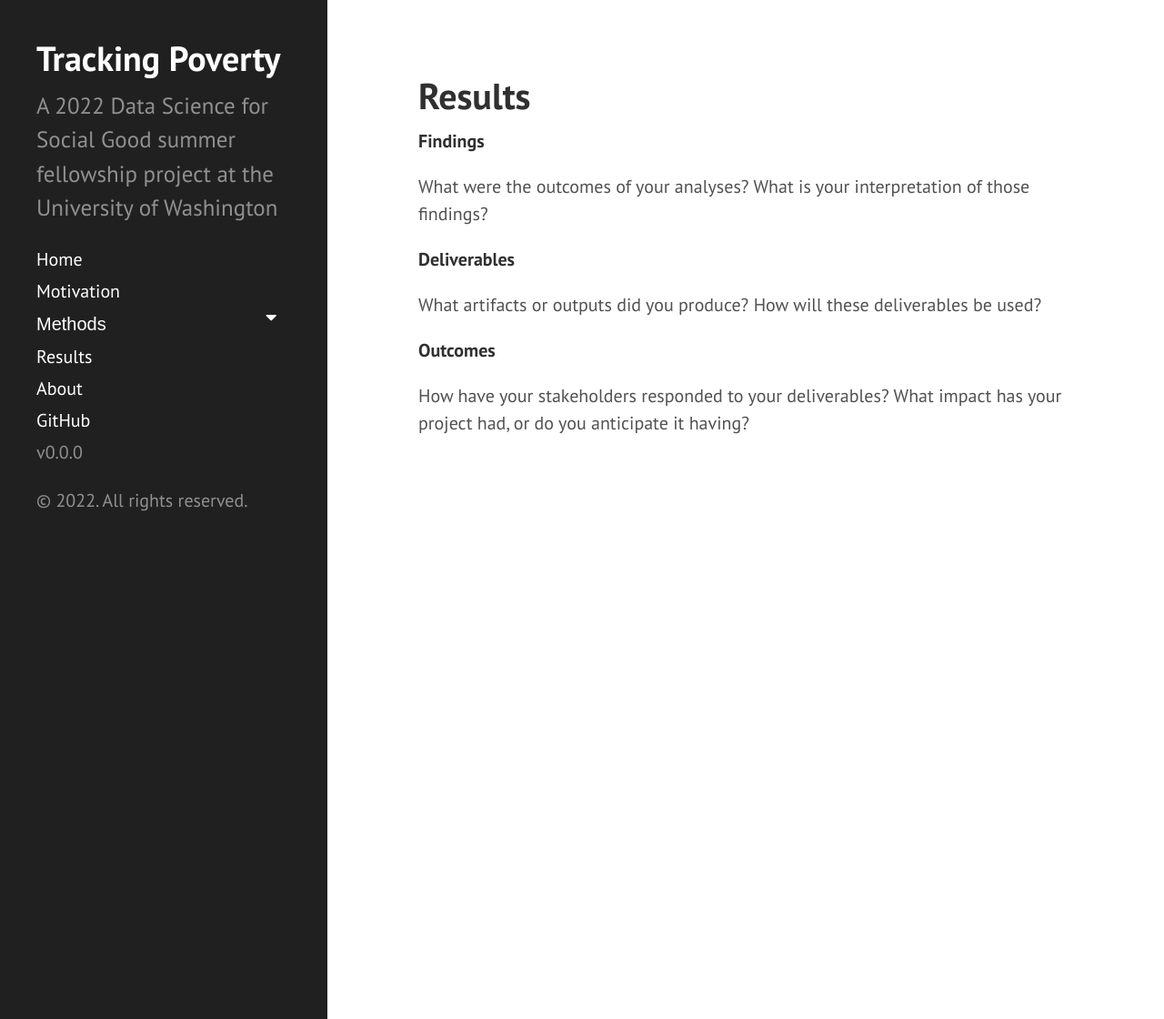
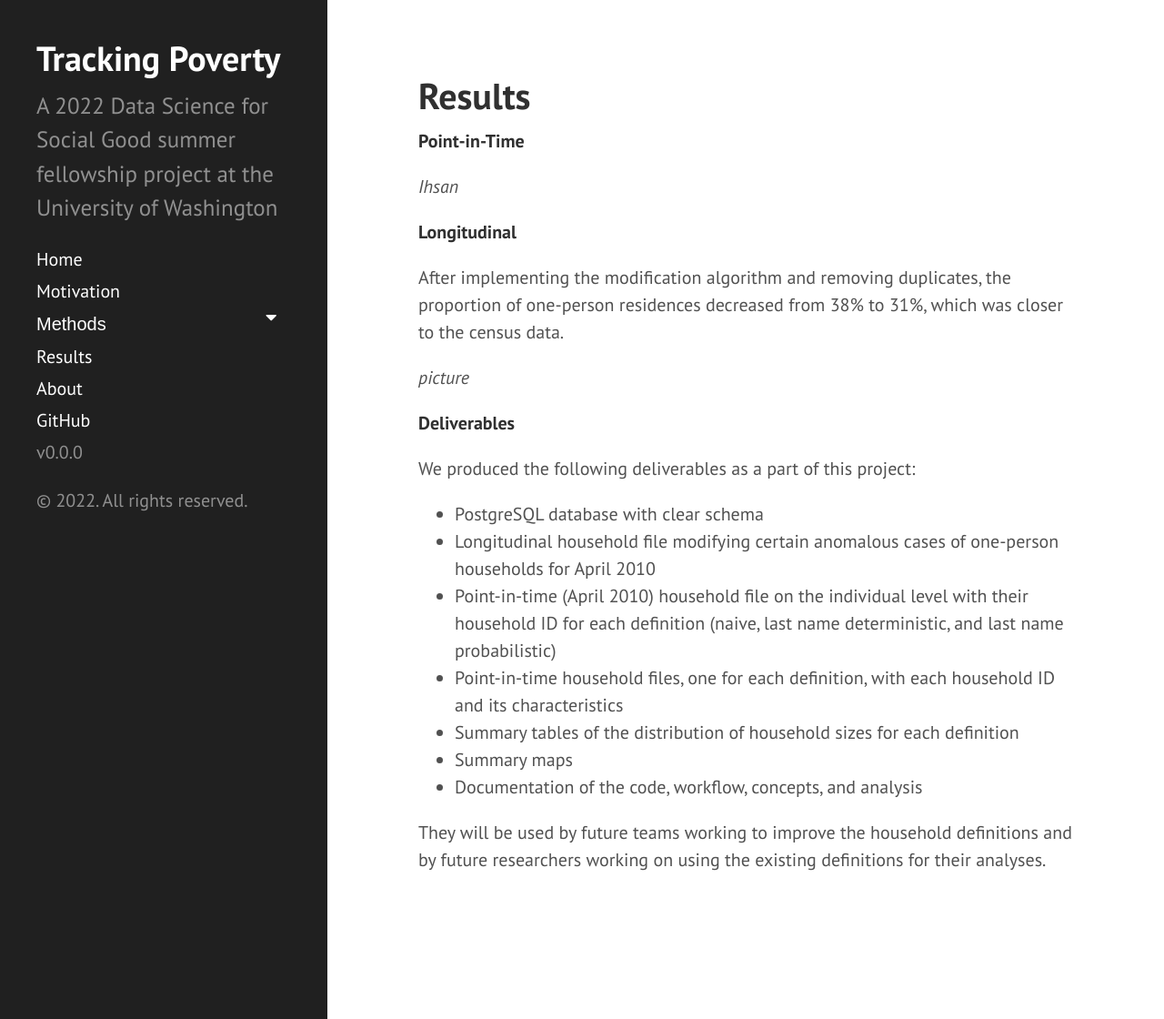
Before and after one commit to uwescience/DSSG2022-Tracking-Poverty, a Jekyll site: the page built from results.md, in a window 1280 px wide and 1120 px high. Shown: the whole window at 91% size. Built offline with Jekyll 4.4.1, drawn with Linux system fonts in a browser that asks for light colours.

Commit message:
updating results
just longitudinal and deliverables, no point in time yet/ no pics either

```diff
--- a/results.md
+++ b/results.md
@@ -3,17 +3,25 @@ layout: page
 title: Results
 ---
 
-**Findings**
+**Point-in-Time**
 
-What were the outcomes of your analyses?
-What is your interpretation of those findings?
+*Ihsan*
+
+**Longitudinal**
+
+After implementing the modification algorithm and removing duplicates, the proportion of one-person residences decreased from 38% to 31%, which was closer to the census data.
+
+*picture*
 
 **Deliverables**
 
-What artifacts or outputs did you produce?
-How will these deliverables be used?
+We produced the following deliverables as a part of this project:
+- PostgreSQL database with clear schema
+- Longitudinal household file modifying certain anomalous cases of one-person households for April 2010
+- Point-in-time (April 2010) household file on the individual level with their household ID for each definition (naive, last name deterministic, and last name probabilistic)
+- Point-in-time household files, one for each definition, with each household ID and its characteristics
+- Summary tables of the distribution of household sizes for each definition
+- Summary maps
+- Documentation of the code, workflow, concepts, and analysis
 
-**Outcomes**
-
-How have your stakeholders responded to your deliverables?
-What impact has your project had, or do you anticipate it having?
+They will be used by future teams working to improve the household definitions and by future researchers working on using the existing definitions for their analyses.
```
